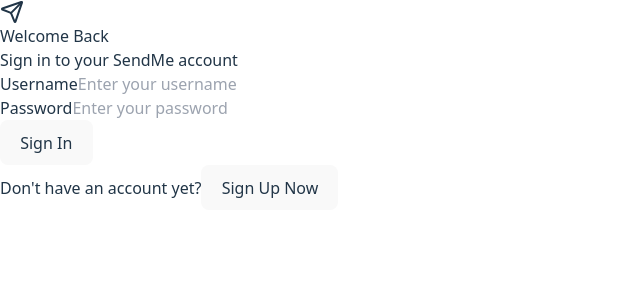
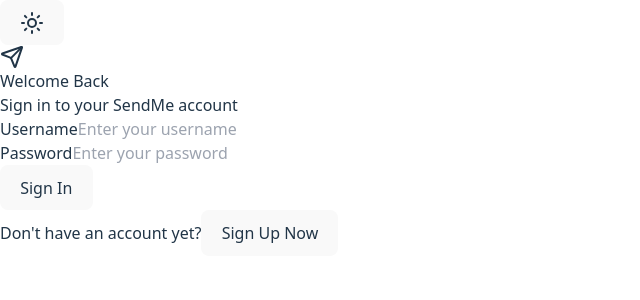
Before and after one commit to akirayumeno/Sendme, a React (Vite) app in the folder frontend/: page / in a window 1280 px wide. Shown: the top 300 px of the page, without its empty margins (0-640 px from the left). Built offline with nearby package versions, Linux system fonts and the light colour scheme; no server answers.

Commit message:
feat(auth-ui): add theme toggle to auth pages
- Add light/dark theme toggle button to login page.
- Add matching theme toggle button to registration page.
- Reuse existing theme configuration and icons for consistent auth UI.

```diff
--- a/frontend/src/components/auth/login.tsx
+++ b/frontend/src/components/auth/login.tsx
@@ -1,5 +1,5 @@
 import React, {useEffect, useRef, useState} from 'react';
-import {Send} from 'lucide-react';
+import {Moon, Send, Sun} from 'lucide-react';
 import type {ThemeConfig} from '../../types/type.tsx'; // Ensure path is correct
 
 interface LoginProps {
@@ -59,6 +59,16 @@
     return (
         <div
             className={`min-h-screen flex items-center justify-center transition-colors duration-200 ${themeConfig.themeClasses}`}>
+            <button
+                type="button"
+                onClick={themeConfig.toggleTheme}
+                className={`absolute right-5 top-5 focus:outline-none p-2 rounded-lg transition-colors ${
+                    isDark ? 'bg-gray-700 hover:bg-gray-600 text-gray-100' : 'bg-white hover:bg-gray-100 text-gray-700'
+                }`}
+                aria-label="Toggle theme"
+            >
+                {isDark ? <Sun className="w-5 h-5"/> : <Moon className="w-5 h-5"/>}
+            </button>
             <div className={`w-full max-w-md mx-auto ${cardClasses} p-8 md:p-10 rounded-xl shadow-2xl border`}>
                 <div className="flex items-center justify-center mb-6">
                     <div
--- a/frontend/src/components/auth/register.tsx
+++ b/frontend/src/components/auth/register.tsx
@@ -1,5 +1,5 @@
 import React, {useEffect, useState} from 'react';
-import {ArrowLeft, UserPlus} from 'lucide-react';
+import {ArrowLeft, Moon, Sun, UserPlus} from 'lucide-react';
 import type {ThemeConfig} from '../../types/type.tsx';
 
 interface RegisterProps {
@@ -86,6 +86,16 @@
 
     return (
         <div className={`min-h-screen flex items-center justify-center transition-colors duration-200 px-4 py-4 ${themeConfig.themeClasses}`}>
+            <button
+                type="button"
+                onClick={themeConfig.toggleTheme}
+                className={`absolute right-5 top-5 focus:outline-none p-2 rounded-lg transition-colors ${
+                    isDark ? 'bg-gray-700 hover:bg-gray-600 text-gray-100' : 'bg-white hover:bg-gray-100 text-gray-700'
+                }`}
+                aria-label="Toggle theme"
+            >
+                {isDark ? <Sun className="w-5 h-5"/> : <Moon className="w-5 h-5"/>}
+            </button>
             <div className={`w-full max-w-md mx-auto ${cardClasses} p-5 md:p-6 rounded-xl shadow-2xl border max-h-[92vh] overflow-hidden`}>
                 <div className="flex items-center justify-center mb-4">
                     <div className="w-12 h-12 bg-gradient-to-br from-blue-500 to-purple-600 rounded-xl flex items-center justify-center shadow-lg">
```
Also changed, not shown: 1 other file (tests, documents, lock files or other folders).
